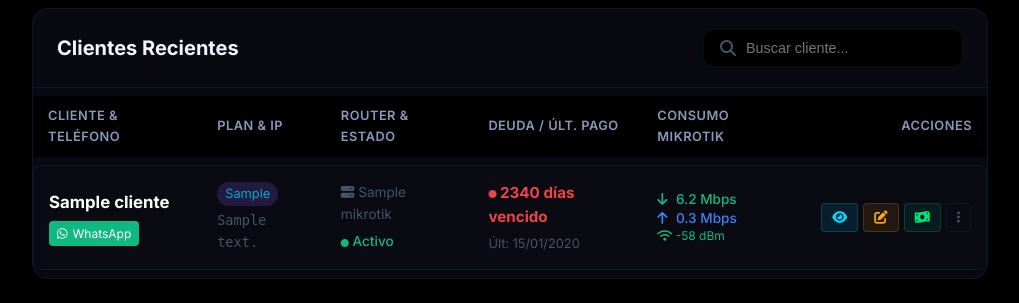
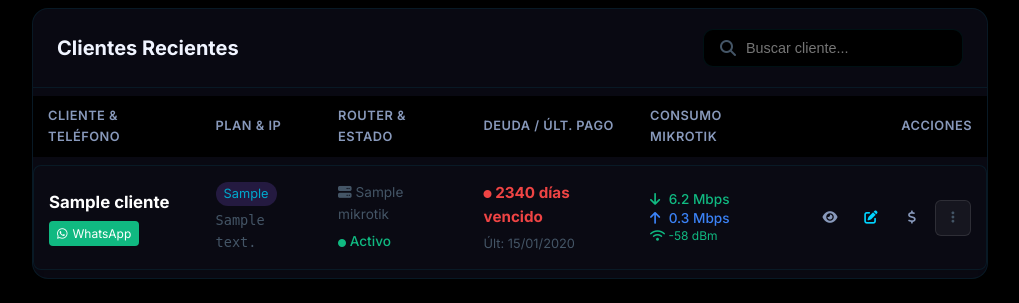
Before and after one commit to vozoedin-cmd/cuzonet-manager, a Flask app: page / in a window 1280 px wide. Shown: the part 1721-2024 px from the top of the page, without its empty margins (260-1279 px from the left). Run offline with Flask 3, Linux system fonts and the light colour scheme; a user stored in the database is signed in; tables that the repository leaves empty hold one stand-in row (values such as "Sample post"); parts of the project's set-up code (start-up, migrations or seed data) failed here and were passed over.

Commit message:
style: Restore btn-icon styling and fix action dropdown clipping

```diff
--- a/templates/index.html
+++ b/templates/index.html
@@ -329,23 +329,23 @@
 
                             <!-- ACCIONES AGRUPADAS -->
                             <td style="padding: 15px; border-radius: 0 8px 8px 0; border: 1px solid var(--border-color); border-left: none; text-align: right; overflow: visible;">
-                                <div style="display: flex; gap: 5px; justify-content: flex-end; align-items: center;">
-                                    <button onclick="verHistorial({{ cliente.id }})" style="background: rgba(0, 212, 255, 0.1); color: var(--primary); border: 1px solid rgba(0, 212, 255, 0.2); border-radius: 4px; padding: 6px 10px; cursor: pointer; transition: all 0.2s;" title="Ver">
+                                <div class="action-buttons" style="display: flex; gap: 5px; justify-content: flex-end; align-items: center;">
+                                    <button class="btn-icon view" onclick="verHistorial({{ cliente.id }})" title="Ver detalles">
                                         <i class="fas fa-eye"></i>
                                     </button>
-                                    <button onclick="window.location.href='/cliente/{{ cliente.id }}'" style="background: rgba(245, 158, 11, 0.1); color: var(--warning); border: 1px solid rgba(245, 158, 11, 0.2); border-radius: 4px; padding: 6px 10px; cursor: pointer; transition: all 0.2s;" title="Editar">
+                                    <button class="btn-icon info" onclick="window.location.href='/cliente/{{ cliente.id }}'" title="Editar">
                                         <i class="fas fa-edit"></i>
                                     </button>
-                                    <button onclick="window.location.href='/pagos'" style="background: rgba(16, 185, 129, 0.1); color: var(--success); border: 1px solid rgba(16, 185, 129, 0.2); border-radius: 4px; padding: 6px 10px; cursor: pointer; transition: all 0.2s;" title="Cobrar">
-                                        <i class="fas fa-money-bill-wave"></i>
+                                    <button class="btn-icon pay" onclick="abrirPagoRapido({{ cliente.id }}, '{{ cliente.nombre }}', {{ cliente.precio_mensual or 0 }})" title="Registrar Pago">
+                                        <i class="fas fa-dollar-sign"></i>
                                     </button>
 
                                     <!-- Dropdown -->
                                     <div class="action-dropdown" style="position: relative; display: inline-block;">
-                                        <button onclick="toggleDropdown(this)" style="background: transparent; color: var(--text-muted); border: 1px solid var(--border-color); border-radius: 4px; padding: 6px 10px; cursor: pointer; transition: all 0.2s;">
+                                        <button class="btn-icon" onclick="toggleDropdown(this)" style="background: rgba(255,255,255,0.05); color: var(--text-muted); border: 1px solid rgba(255,255,255,0.1);" title="Más acciones">
                                             <i class="fas fa-ellipsis-v"></i>
                                         </button>
-                                        <div class="dropdown-content" style="display: none; position: absolute; right: 0; bottom: 100%; margin-bottom: 5px; background: var(--bg-card); min-width: 160px; box-shadow: 0px 8px 16px 0px rgba(0,0,0,0.5); z-index: 1000; border-radius: 8px; border: 1px solid var(--border-color); overflow: hidden; text-align: left;">
+                                        <div class="dropdown-content" style="display: none; position: absolute; right: 0; top: 100%; margin-top: 5px; background: var(--bg-card); min-width: 160px; box-shadow: 0px 8px 16px 0px rgba(0,0,0,0.8); z-index: 9999; border-radius: 8px; border: 1px solid var(--border-color); overflow: hidden; text-align: left;">
                                             <a href="#" onclick="suspenderCliente({{ cliente.id }})" style="color: var(--warning); padding: 10px 15px; text-decoration: none; display: block; font-size: 0.9rem; border-bottom: 1px solid rgba(255,255,255,0.05);"><i class="fas fa-pause w-20px"></i> Suspender</a>
                                             <a href="#" onclick="activarCliente({{ cliente.id }})" style="color: var(--success); padding: 10px 15px; text-decoration: none; display: block; font-size: 0.9rem; border-bottom: 1px solid rgba(255,255,255,0.05);"><i class="fas fa-play w-20px"></i> Reactivar</a>
                                             <a href="#" style="color: var(--primary); padding: 10px 15px; text-decoration: none; display: block; font-size: 0.9rem; border-bottom: 1px solid rgba(255,255,255,0.05);"><i class="fas fa-map-marker-alt w-20px"></i> Ver ubicación</a>
```
Also changed, not shown: templates/clientes.html (+7 -7 lines).
